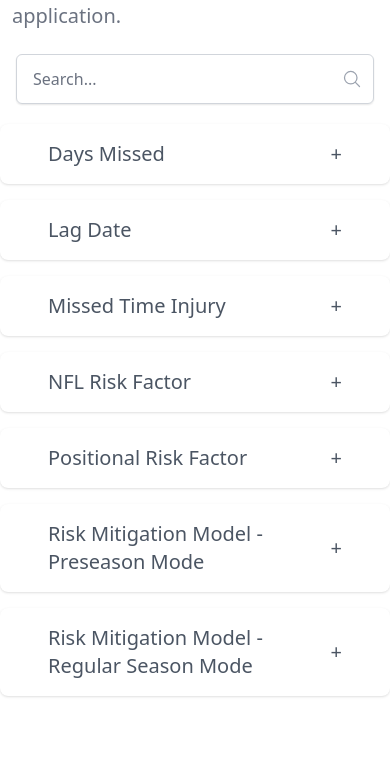
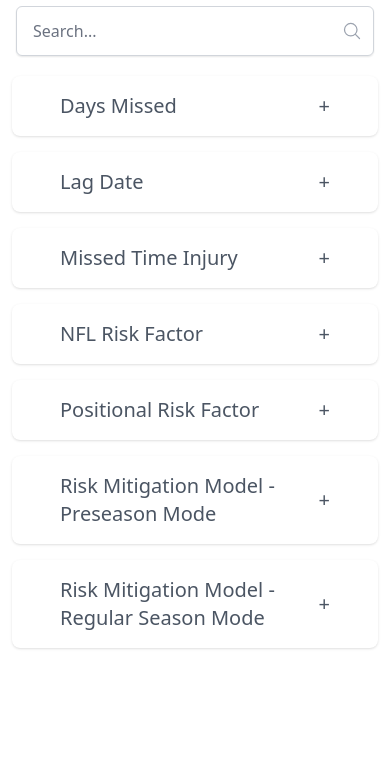
Before and after one commit to bhuddleston-biocorellc/digital-athlete-glossary, a website built with Parcel: page index.html in a window 390 px wide. Shown: the part 194-970 px from the top of the page. After the commit the page ends 874 px from the top, so only its background shows below. Built offline with nearby package versions, Linux system fonts and the light colour scheme.

Commit message:
some small tweaks

```diff
--- a/index.html
+++ b/index.html
@@ -9,7 +9,7 @@
 </head>
 <body>
   <div class="container mx-auto">
-    <div class="py-16 lg:py-24">
+    <div class="py-4 lg:py-24">
       <h2 class="text-left md:text-center text-3xl px-3 leading-8 tracking-tight text-gray-700 sm:text-4xl">Glossary</h2>
       <p class="mx-auto mt-4 px-3 max-w-3xl text-left md:text-center text-xl text-gray-500">Below are some standard definitions of terms and assumptions made throughout the NFL Digital Athlete application.</p>
       <div x-data="{
@@ -62,7 +62,7 @@
           </div>
         </div>
         <template x-for="item in filteredItems" :key="item.id">
-          <div x-data="{ open: false }" class="rounded-lg bg-white shadow mb-4 px-6">
+          <div x-data="{ open: false }" class="rounded-lg bg-white shadow mb-4 mx-3 px-6">
             <a @click="open = ! open" class="flex w-full items-center justify-between px-6 py-4 text-xl text-gray-600">
               <span x-text="item.id"></span>
               <span x-show="open" aria-hidden="true" class="ml-4">&minus;</span>
```
Also changed, not shown: dist/styles.css.
